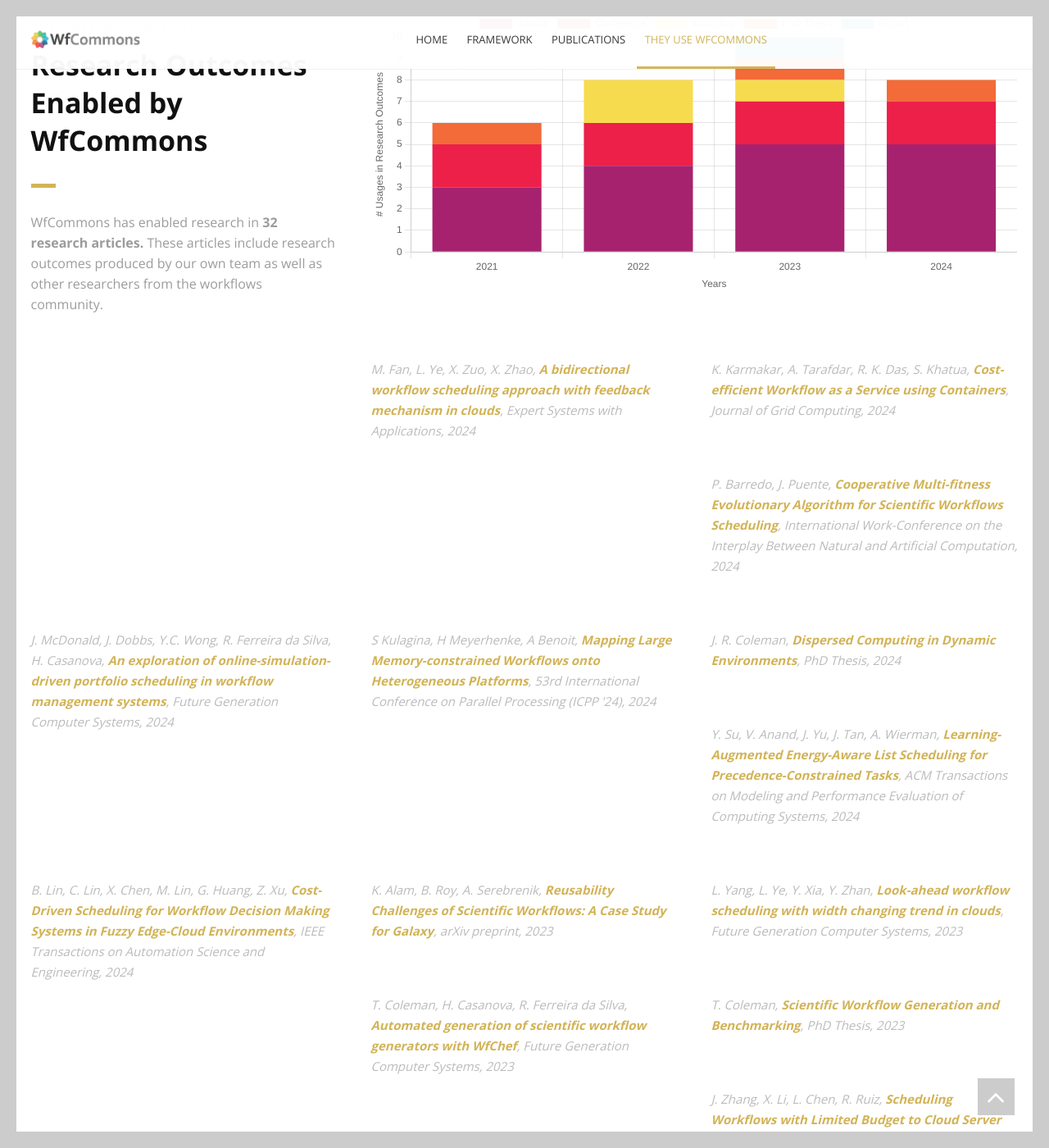
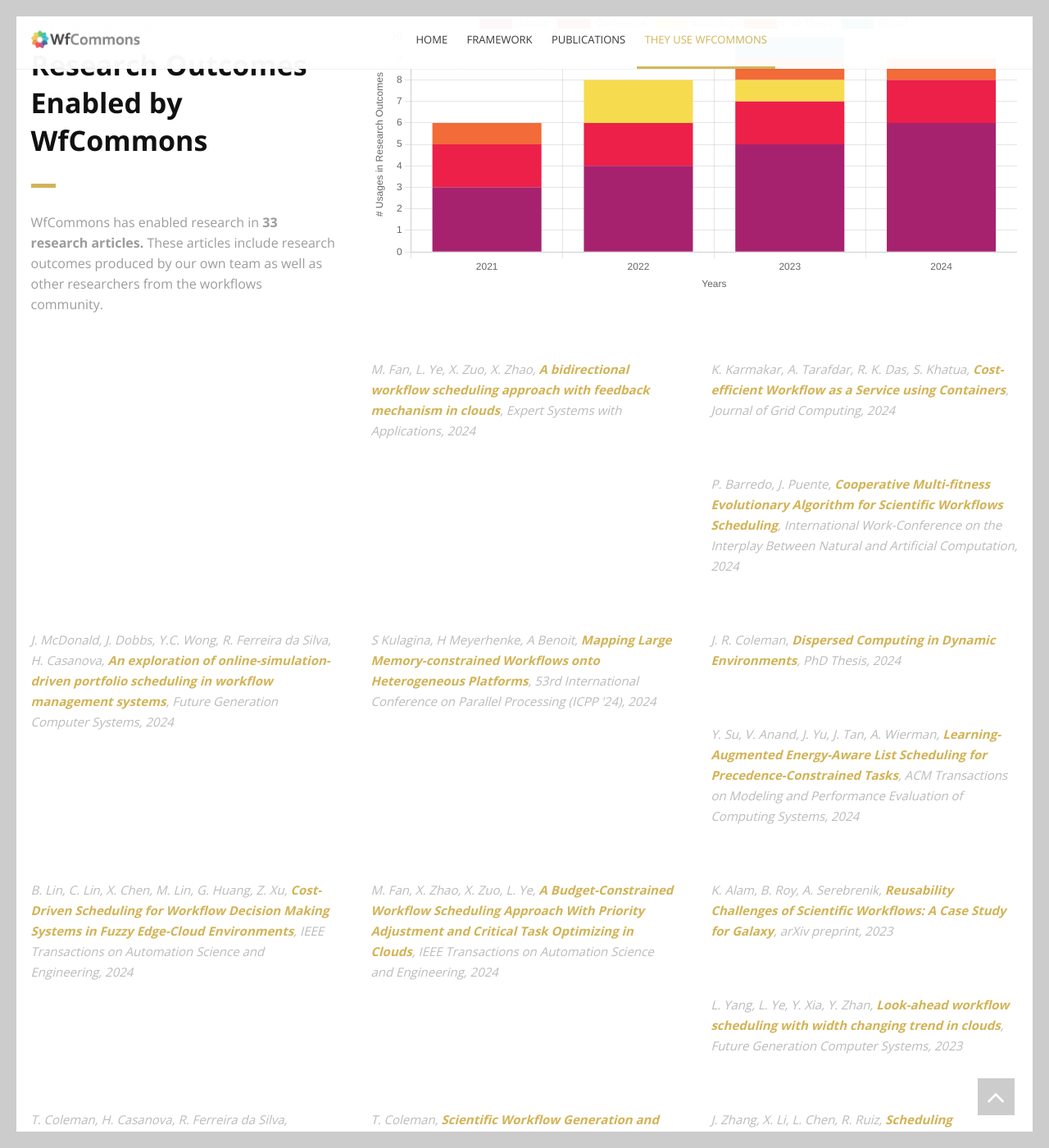
Before and after one commit to wfcommons/wfcommons.github.io, a Jekyll site: the page built from index.html, in a window 1280 px wide and 1400 px high, scrolled down 2938 px. Shown: the whole window at 82% size. Built offline with Jekyll 4.4.1, drawn with Linux system fonts in a browser that asks for light colours.

Commit message:
Update usages.yml

```diff
--- a/_data/usages.yml
+++ b/_data/usages.yml
@@ -1,3 +1,10 @@
+- title: A Budget-Constrained Workflow Scheduling Approach With Priority Adjustment and Critical Task Optimizing in Clouds
+  authors: M. Fan, X. Zhao, X. Zuo, L. Ye
+  type: Journal
+  book: IEEE Transactions on Automation Science and Engineering
+  year: 2024
+  link: https://doi.org/10.1109/TASE.2024.3456762
+
 - title: Cost-Driven Scheduling for Workflow Decision Making Systems in Fuzzy Edge-Cloud Environments
   authors: B. Lin, C. Lin, X. Chen, M. Lin, G. Huang, Z. Xu
   type: Journal
```
